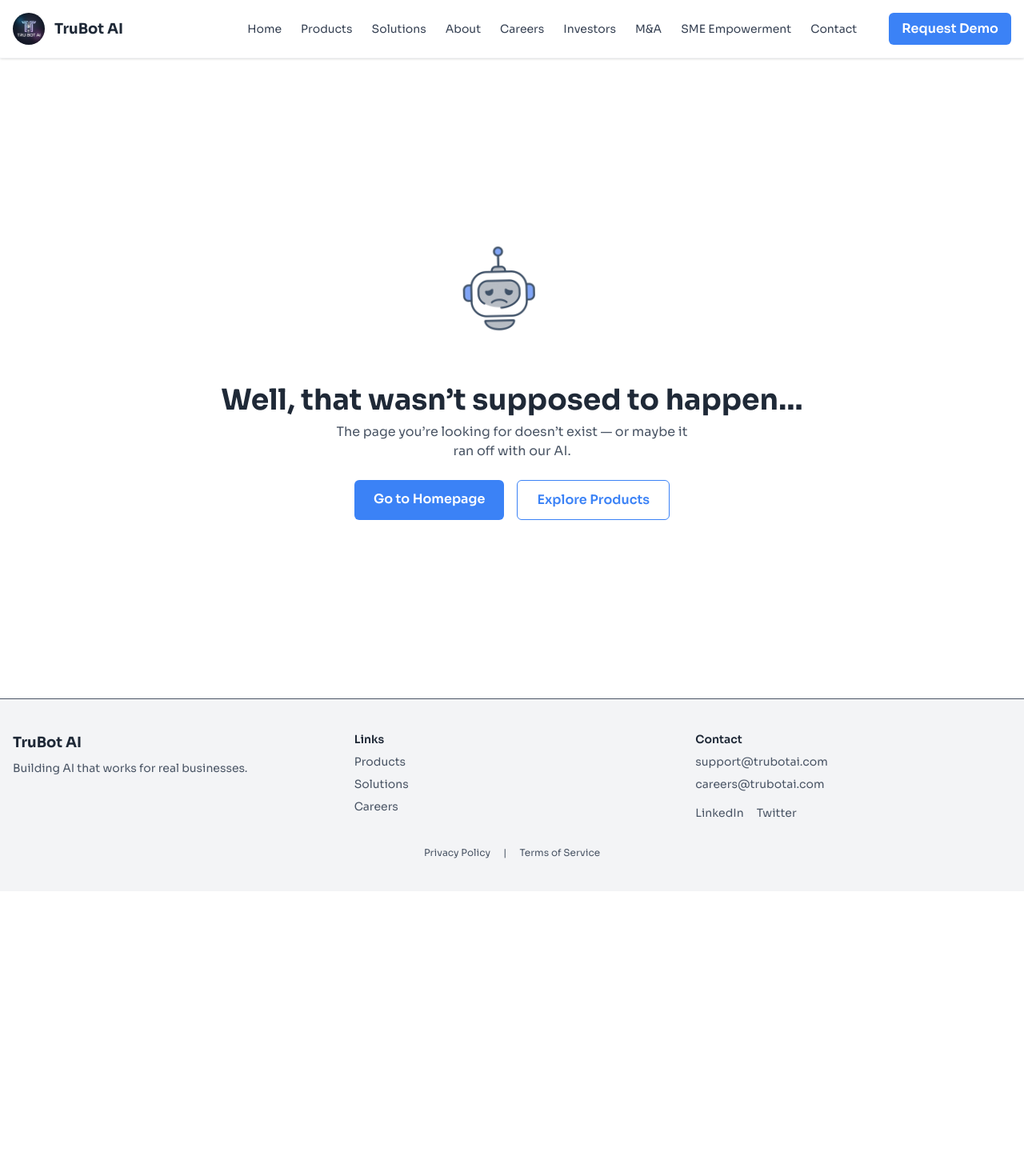
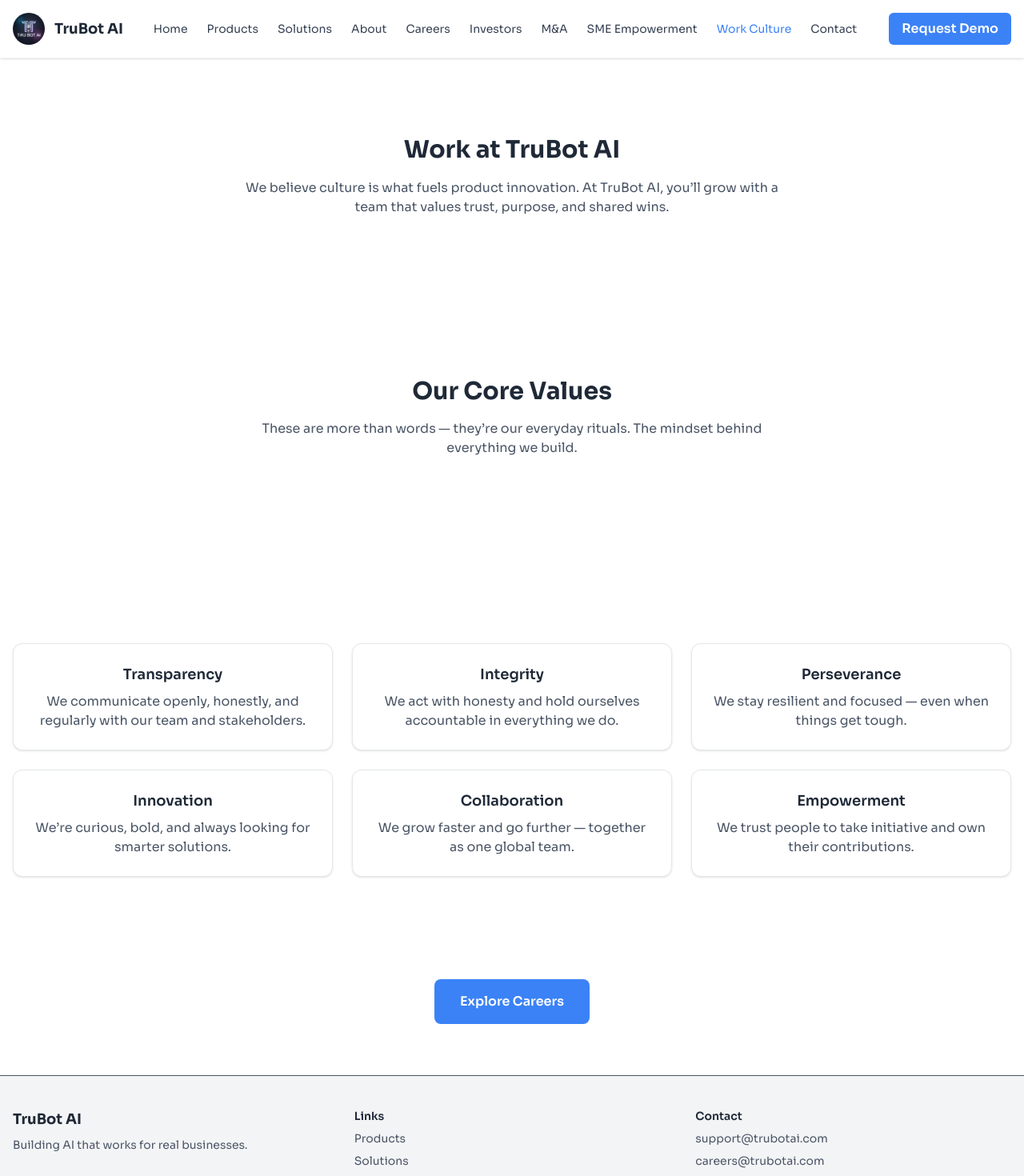
Before and after one commit to trubotai/trubot_ai_web, a Next.js app: page /work-culture in a window 1280 px wide. Before the commit this address had no page. Shown: the top 1470 px of the page at 80% size. Before the commit the page ends 1114 px from the top, so only its background shows below. Built offline with nearby package versions, Linux system fonts and the light colour scheme.

Commit message:
feat: add work-culture page

```diff
--- a/app/ui/libs/constants/site.ts
+++ b/app/ui/libs/constants/site.ts
@@ -7,5 +7,6 @@
   { href: "/investors", label: "Investors" },
   { href: "/mna", label: "M&A" },
   { href: "/sme-empowerment", label: "SME Empowerment" },
+  { href: "/work-culture", label: "Work Culture" },
   { href: "/contact", label: "Contact" },
 ];
--- /dev/null
+++ b/app/ui/libs/constants/work-culture.ts
@@ -0,0 +1,30 @@
+export const coreValues = [
+  {
+    title: "Transparency",
+    description:
+      "We communicate openly, honestly, and regularly with our team and stakeholders.",
+  },
+  {
+    title: "Integrity",
+    description:
+      "We act with honesty and hold ourselves accountable in everything we do.",
+  },
+  {
+    title: "Perseverance",
+    description: "We stay resilient and focused — even when things get tough.",
+  },
+  {
+    title: "Innovation",
+    description:
+      "We’re curious, bold, and always looking for smarter solutions.",
+  },
+  {
+    title: "Collaboration",
+    description: "We grow faster and go further — together as one global team.",
+  },
+  {
+    title: "Empowerment",
+    description:
+      "We trust people to take initiative and own their contributions.",
+  },
+];
--- /dev/null
+++ b/app/work-culture/page.tsx
@@ -0,0 +1,52 @@
+import Link from "next/link";
+
+import PageLayout from "@/app/ui/components/PageLayout";
+import SectionHeader from "../ui/components/SectionHeader";
+import { coreValues } from "../ui/libs/constants/work-culture";
+import HighlightGrid from "../ui/components/HighlightGrid";
+
+export const metadata = {
+  title: "Work Culture – TruBot AI",
+  description:
+    "Explore our values-driven, collaborative, and flexible work culture at TruBot AI — where innovation meets impact.",
+};
+
+const Page = () => {
+  return (
+    <>
+      {/* Intro Section */}
+      <PageLayout className="text-center py-24 animate-fade-slide-up">
+        <SectionHeader
+          title="Work at TruBot AI"
+          subtitle="We believe culture is what fuels product innovation. At TruBot AI,
+          you’ll grow with a team that values trust, purpose, and shared wins."
+        />
+      </PageLayout>
+
+      {/* Values Section */}
+      <PageLayout className="text-center animate-fade-slide-up">
+        <SectionHeader
+          title="Our Core Values"
+          subtitle="These are more than words — they’re our everyday rituals. The mindset
+          behind everything we build."
+        />
+      </PageLayout>
+
+      <PageLayout>
+        <HighlightGrid items={coreValues} />
+      </PageLayout>
+
+      {/* Final CTA */}
+      <div className="text-center mb-16 animate-fade-slide-up animation-delay-500">
+        <Link
+          href="/careers"
+          className="inline-block bg-electric text-white px-8 py-4 rounded-lg font-semibold hover-scale-glow"
+        >
+          Explore Careers
+        </Link>
+      </div>
+    </>
+  );
+};
+
+export default Page;
```
